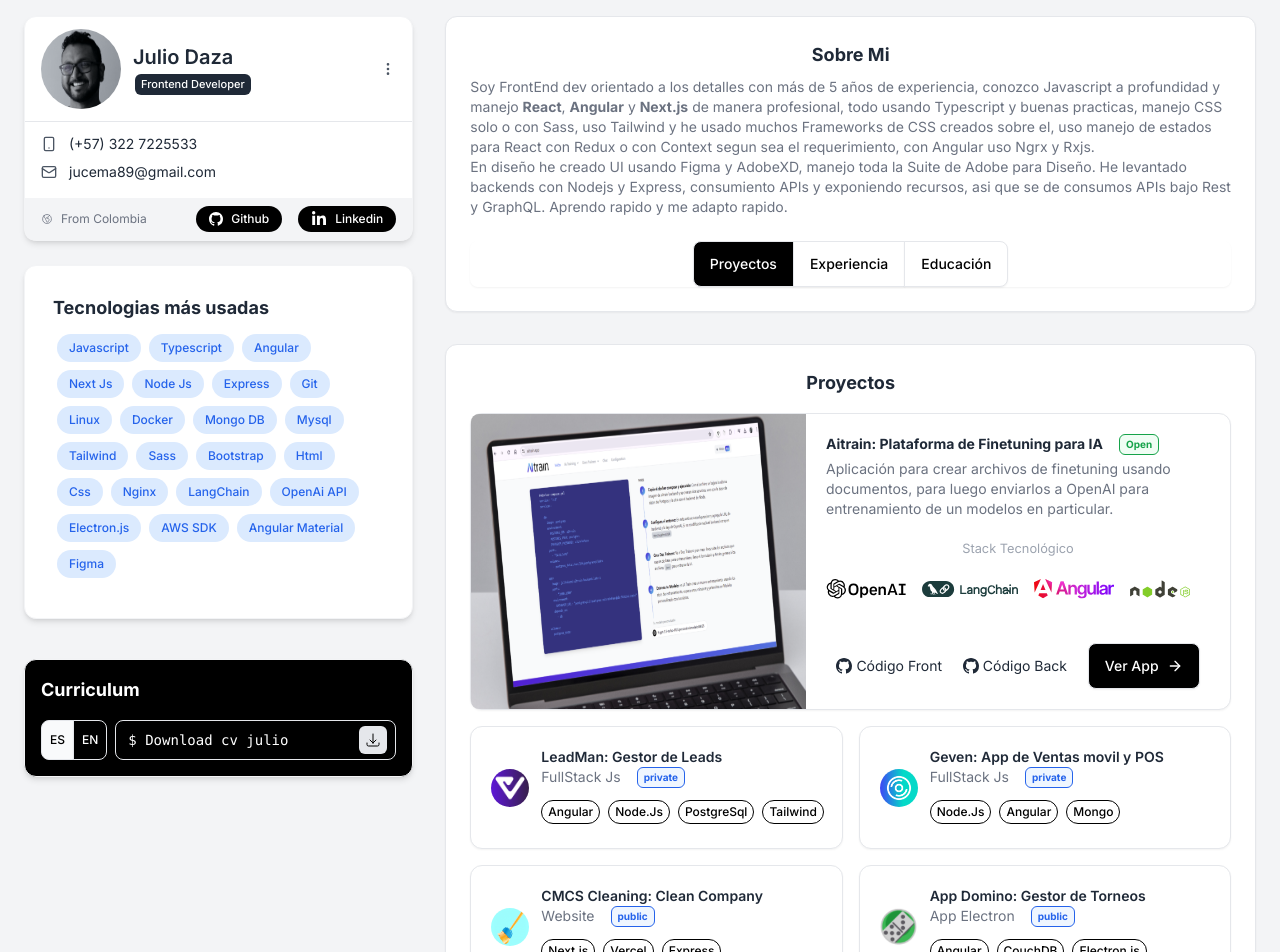
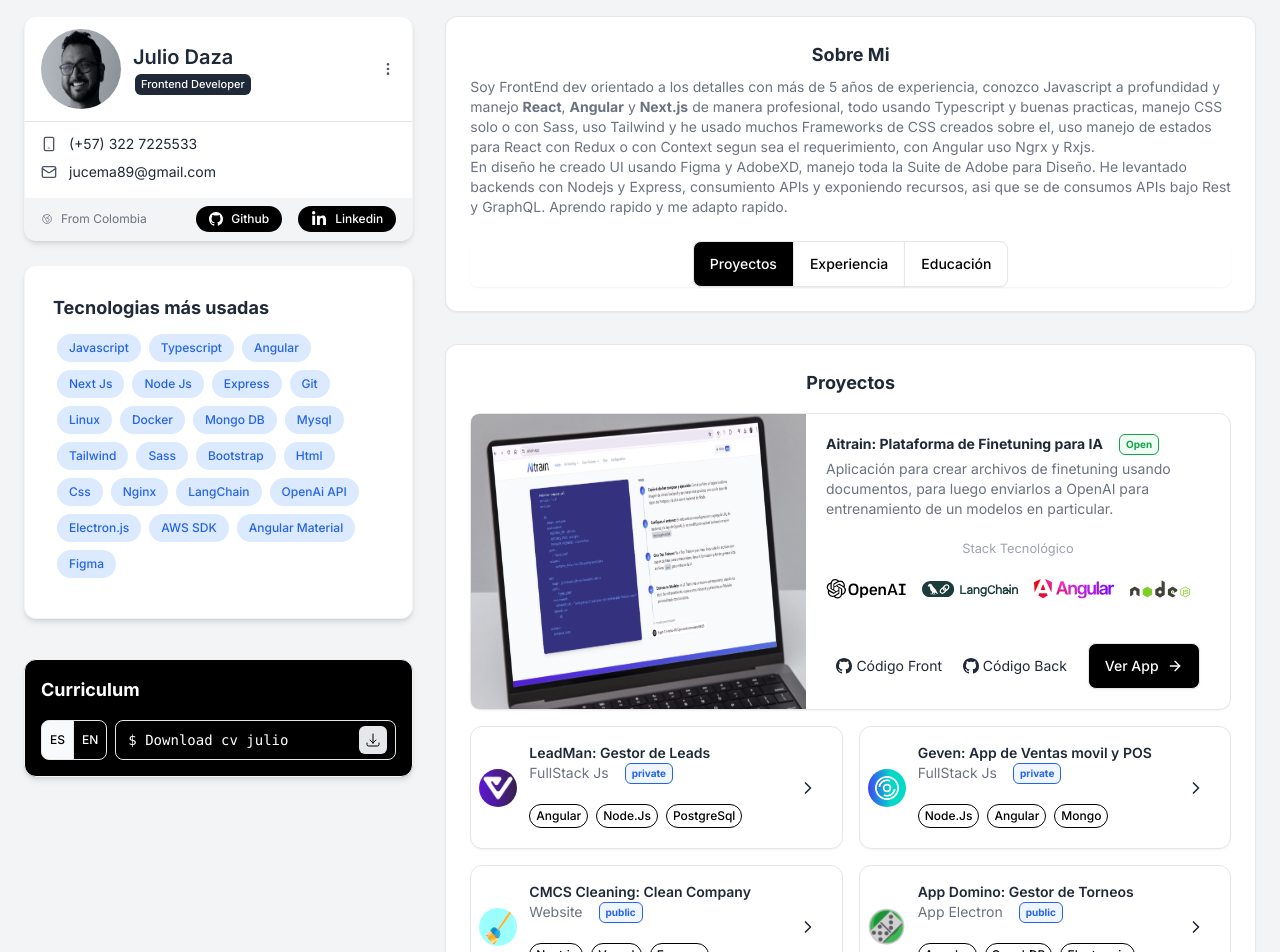
Before and after one commit to Jucema89/web-profile, a Next.js app: page / in a window 1280 px wide. Shown: the top 952 px of the page. Built offline with nearby package versions, Linux system fonts and the light colour scheme; no server answers.

Commit message:
Fix new Project - Fix text in leadMan project - Add new boton in modal projects for show repo in github - Change file CV in spanish

```diff
--- a/src/app/components/modal-project.tsx
+++ b/src/app/components/modal-project.tsx
@@ -64,6 +64,14 @@
                     <a type="button" className="py-2 px-3 inline-flex items-center gap-x-2 text-sm font-semibold rounded-lg border border-transparent bg-black text-white hover:bg-gray-700  disabled:opacity-50 disabled:pointer-events-none" data-hs-overlay="#hs-modal-projects" href={modal.data.url} target="_blank">
                         Ver Proyecto
                     </a>
+                    {
+                        modal.data.repoGit && (
+                            <a type="button" className="py-2 px-3 inline-flex items-center gap-x-2 text-sm font-semibold rounded-lg border border-transparent bg-black text-white hover:bg-gray-700  disabled:opacity-50 disabled:pointer-events-none" data-hs-overlay="#hs-modal-projects" href={modal.data.repoGit} target="_blank">
+                            Ver Repositorio
+                        </a>
+                        )
+                    }
+
                     <button className="py-2 px-3 inline-flex items-center gap-x-2 text-sm font-semibold rounded-lg border border-transparent text-gray-700  hover:text-blue-800 disabled:opacity-50 disabled:pointer-events-none dark:text-white dark:hover:text-blue-400 cursor-pointer" onClick={() => closeModal()}>
                         Cerrar
                     </button>
--- a/src/app/components/projects/project-cards.tsx
+++ b/src/app/components/projects/project-cards.tsx
@@ -157,11 +157,9 @@
                     <div className="grid md:grid-cols-2 sm:grid-cols-1 gap-4 py-4">
                     {
                         projects.map((project) => (
-                        <button key={project.id} className="group flex flex-col bg-white border shadow-sm rounded-xl hover:shadow-md transition dark:bg-neutral-900 dark:border-neutral-800 xs:my-2 md:my-0 lg:my-0 xs:w-[92vw] lg:w-auto md:w-auto"
+                        <button key={project.id} className="group flex-col bg-white border shadow-sm rounded-xl hover:shadow-md transition dark:bg-neutral-900 dark:border-neutral-800 xs:my-2 md:my-0 lg:my-0 xs:w-[92vw] lg:w-auto md:w-auto"
                         onClick={ () => setModalData(project) }>
-
-                            <div className="hs-tooltip-toggle p-4 md:p-5">
-                                <div className="flex justify-start items-center">
+                            <div className="flex flex-row justify-between items-center px-2 py-4">
                                 <div className="flex items-center">
                                     <img className="size-[38px] rounded-full" src={project.logo} alt={project.title} />
                                     <div className="ms-3 flex-col justify-start">
@@ -177,7 +175,7 @@
                                             </span>
                                         </div>
 
-                                        <div className="flex max-w-[10%] justify-start gap-2 mt-2">
+                                        <div className="flex max-w-[10%] justify-start gap-2 mt-4">
                                             { project.techs.map((tech, i) => (
                                                 <span key={i} className="my-1 items-center gap-x-1.5 py-0.5 px-1.5 rounded-full border border-black md:text-[8px] xs:text-[10px] sm:text-[10px] lg:text-[12px] font-medium  text-black dark:text-white dark:border-gray-50 dark:bg-gray-800">
                                                     {tech}
@@ -187,13 +185,12 @@
 
                                     </div>
                                 </div>
-                                    {/* <div className="ps-3">
-                                        <svg className="flex-shrink-0 size-5 text-gray-800 dark:text-neutral-200" xmlns="http://www.w3.org/2000/svg" width="24" height="24" viewBox="0 0 24 24" fill="none" stroke="currentColor" stroke-width="2" stroke-linecap="round" stroke-linejoin="round"><path d="m9 18 6-6-6-6"/>
+
+                                <div className="items-end mx-4">
+                                <svg className="size-5 text-gray-800 dark:text-neutral-200" xmlns="http://www.w3.org/2000/svg" width="24" height="24" viewBox="0 0 24 24" fill="none" stroke="currentColor" stroke-width="2" stroke-linecap="round" stroke-linejoin="round"><path d="m9 18 6-6-6-6"/>
                                 </svg>
-                                    </div> */}
                                 </div>
                             </div>
-
                         </button>
                         ))
                     }
--- a/src/app/components/projects/projects.ts
+++ b/src/app/components/projects/projects.ts
@@ -6,6 +6,7 @@
     image: string
     logo: string
     url: string
+    repoGit?: string
     type: 'private' | 'public'
     techs: string[]
 }
@@ -15,10 +16,11 @@
         id: 1,
         title: 'LeadMan: Gestor de Leads',
         subtitle: 'FullStack Js',
-        description: 'Desarrolle frontend con Angular y Backend con Nodejs, el dashboard posee un sistema de roles y permisos, lista todos los leads que trae de una Sheet de Google, se redunda la data en una base de datos PostgreSql y se actualizan los estados desde la UI en la DB y en el Sheet de Google. Hay un Usuario de Prueba con user: jose@mail.com t pass: 123456',
+        description: 'Desarrollé frontend con Angular y backend con Node.js. El dashboard posee un sistema de roles y permisos, lista todos los leads que trae de una hoja de Google. Se redunda la data en una base de datos PostgreSQL y se actualizan los estados desde la UI en la DB y en la hoja de Google. Hay un usuario de prueba con user: jose@mail.com y pass: 123456.',
         type: 'private',
-        techs: [ 'Angular', 'Node.Js', 'PostgreSql', 'Tailwind' ],
-        url: 'https://colduty.com/',
+        techs: [ 'Angular', 'Node.Js', 'PostgreSql' ],
+        url: 'https://leadman.juliodaza.com/home',
+        repoGit: 'https://github.com/Jucema89/leadManager-app',
         image: '/images/success_case_leadman.png',
         logo: '/images/leadman_logo.png'
     },
```
Also changed, not shown: 1 other file (tests, documents, lock files or other folders). Lines whose indentation alone changed are shown as unchanged.
